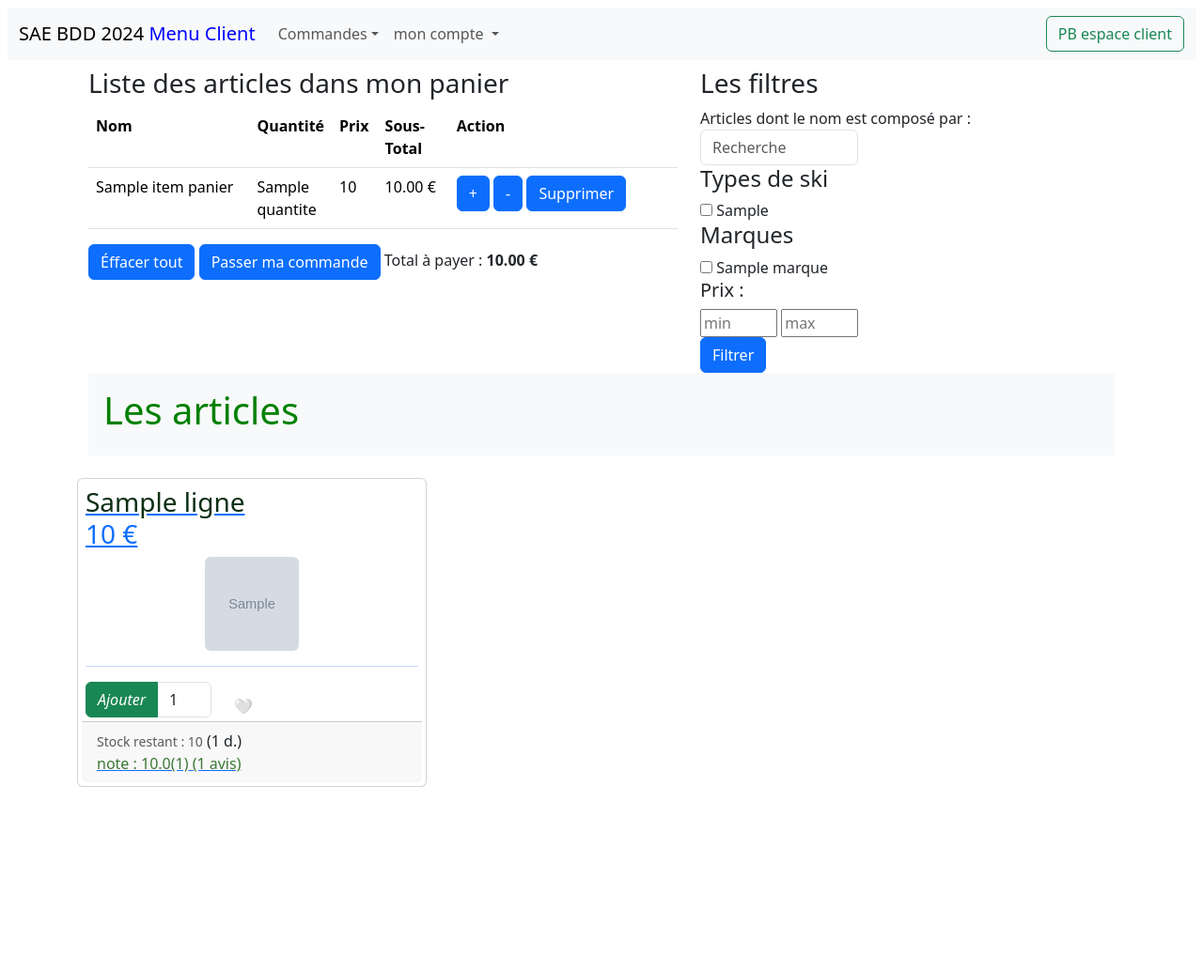
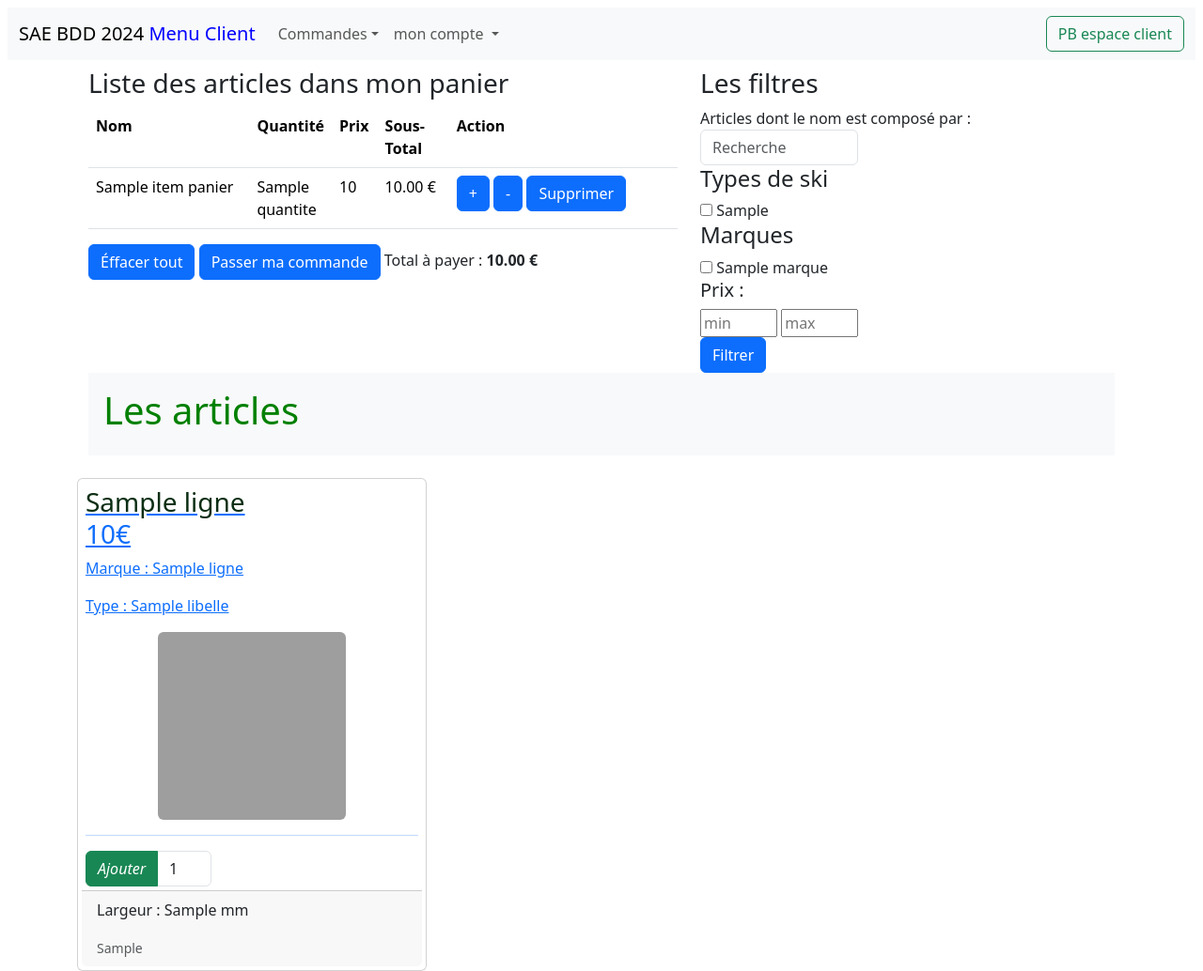
Before and after one commit to EthanRTZ/SAE_204-5, a Flask app: template templates/client/boutique/panier_article.html in a window 1280 px wide. Shown: the whole page at 94% size. Before the commit the page ends 838 px from the top, so only its background shows below. Run offline with Flask 3, Linux system fonts and the light colour scheme; the template is opened without the code that fills it: most values are stand-ins (such as "Sample title", 1, 10 or a date in 2020); grey boxes marked "Sample" are stand-in pictures; some libraries are stand-ins or nearby versions; grey boxes are pictures that could not be loaded.

Commit message:
Update panier_article.html

```diff
--- a/templates/client/boutique/panier_article.html
+++ b/templates/client/boutique/panier_article.html
@@ -23,69 +23,37 @@
                 {% for article in articles  %}
                         <div class="card col-4 mt-4 p-1">
                             <div class="card-body border-dark rounded p-1">
-                                <a href="/client/article/details?id_article={{ article.id_article }}" >
+                                <a href="/client/article/details?id_article={{ article.id_ski }}" >
                                 <h3 class="card-title">
-                                    <span style="color: #0b2e13">{{ article.nom }}</span><br>
-                                    {{ article.prix }}
-                                    €
+                                    <span style="color: #0b2e13">{{ article.nom_ski }}</span><br>
+                                    {{ article.prix_ski }}€
                                 </h3>
-                                     {%  if article.image is not none %}
-                                        <img class="card-img-top rounded mx-auto d-block"  style="width:100px;height:100px"  src="{{ url_for('static', filename = 'images/')}}{{ article.image }}"  alt="image  de {{ article.nom }}" >
-                                    {% else %} <img class="card-img-top rounded mx-auto d-block"   style="width:100px;height:100px"   src="{{ url_for('static', filename='images/no_photo.jpeg')}}"  alt="image  de {{ article.nom }}" >
+                                <p>Marque : {{ article.nom_marque }}</p>
+                                <p>Type : {{ article.libelle }}</p>
+                                     {%  if article.photo_ski is not none %}
+                                        <img class="card-img-top rounded mx-auto d-block"  style="width:200px;height:200px"  src="/{{ article.photo_ski }}"  alt="image de {{ article.nom_ski }}" >
+                                    {% else %}
+                                        <img class="card-img-top rounded mx-auto d-block"   style="width:200px;height:200px"   src="{{ url_for('static', filename='images/no_photo.jpeg')}}"  alt="image de {{ article.nom_ski }}" >
                                     {% endif %}
                                     <hr>
                                 </a>
                                 <div class="row">
-{# #}                                {% if  article.stock is defined and article.stock != None %}
-{# #}                                    {% if article.stock > 0 %}
                                         <form  action="/client/panier/add"  method="post" class="col-5">
-                                            <input type="hidden" name="id_article" value="{{ article.id_article }}">
+                                            <input type="hidden" name="id_article" value="{{ article.id_ski }}">
                                             <div class="input-group">
                                             <button class="btn  btn-success"  id="button-addon1">
                                                 <i class="fas fa-shopping-cart">Ajouter</i>
                                             </button>
-                                            <input type="number" id="input-{{ article.id_article }}" step="1" min="0" max="{{ article.stock }}" class="form-control" value="1" name="quantite"  aria-describedby="button-addon1">
+                                            <input type="number" id="input-{{ article.id_ski }}" step="1" min="1" max="10" class="form-control" value="1" name="quantite"  aria-describedby="button-addon1">
                                             </div>
                                         </form>
-{# #}                                    {% endif %}
-{# #}                                {% endif %}
-                                     <div class="col-2 align-content-end">
-                                    {% if article.liste_envie is defined %}
-                                         {%if  article.liste_envie== 1%}
-                                             <a href="/client/envie/add?id_article={{ article.id_article }}" style="text-decoration: none">💛</a>
-                                         {% else %}
-                                             <a href="/client/envie/add?id_article={{ article.id_article }}" style="text-decoration: none">🤍</a>
-                                         {% endif %}
-                                    {% endif %}
-                                     </div>
                                 </div>
                             </div>
                             <div class="card-footer">
-                            {% if article.stock is defined and article.stock != None %}
-                                 {% if article.stock > 0 %}
-                                    <small class="text-muted">Stock restant : {{ article.stock }}</small>
-                                 {% else %}
-                                    <small class="text-muted">article  momentanément indisponible</small>
-                                 {% endif %}
-                                {% if article.nb_declinaison is defined and article.nb_declinaison != None %}
-                                    ({{ article.nb_declinaison }} d.)
+                                <p>Largeur : {{ article.largeur_ski }} mm</p>
+                                {% if article.conseil_utilisation %}
+                                    <small class="text-muted">{{ article.conseil_utilisation }}</small>
                                 {% endif %}
-                                <br>
-                            {% endif %}
-                            {% if article.nb_notes is defined %}
-                                {% if article.nb_notes > 0 %}
-                                 <a  href="/client/article/details?id_article={{ article.id_article }}" >
-                                    <span style="color: #3A7734"> note : {{  "{:,.1f}".format(article.moy_notes) }}({{ article.nb_notes }})</span>
-                                 </a>
-                                {% endif %}
-                            {% endif %}
-                            {% if article.nb_avis is defined %}
-                                {% if article.nb_avis > 0 %}
-                                 <a href="/client/article/details?id_article={{ article.id_article }}" >
-                                    <span style="color: #3A7734">({{ article.nb_avis }} avis)</span>
-                                 </a>
-                                {% endif %}
-                            {% endif %}
                             </div>
                         </div>
                 {% endfor %}
```
